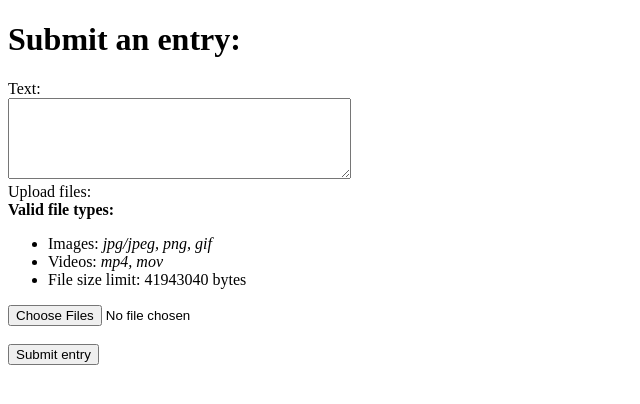
After one commit to brainuser5705/lamp-stack, a PHP site: page /blog_form.php in a window 1280 px wide. The commit adds this page. Shown: the top 404 px of the page, without its empty margins (0-640 px from the left). Run offline with PHP 8.4, Linux system fonts and the light colour scheme.

Commit message:
blog form draft 1
can submit text and linked media

```diff
--- a/blog/blog.php
+++ b/blog/blog.php
@@ -5,9 +5,11 @@
         <title>Blog</title>
     </head>
     <body>
-        <?php include 'blog_config.php'?>
+        <h1>Blog</h1>
 
         <?php
+
+            include 'blog_config.php';
 
             try{
                 // set connection
@@ -22,7 +24,7 @@
 
                 // set a prepared statement to get picture part of entries
                 $getPicStmt = $conn->prepare(
-                    "SELECT path FROM media
+                    "SELECT type, path FROM media
                     WHERE media.entry_id = ?");
 
                 // fetch result rows as an array of Text objects (with id, text, datetime attributes)
--- a/blog/blog_config.php
+++ b/blog/blog_config.php
@@ -6,8 +6,6 @@ $servername = "localhost";
 $username = "root";
 $password = "";
 $db = "blog";
-
-echo "<h1>blog</h1>";
 
 /**
  * Full entry including text and picture(s)
@@ -33,7 +31,7 @@ class FullEntry{
     }
 
     function __toString(){
-        return '<div class="blog-entry">' . $this->text . $this::compilePictures() . '</div>';
+        return '<div class="blog-entry">' . $this->text . $this->compilePictures() . '</div>';
     }
 
 }
@@ -48,7 +46,7 @@ class Text{
     function __toString(){
         return
         "<i>$this->datetime</i><br>
-        <p>$this->text</p>";
+        <pre>$this->text</pre>";
     }
 }
 
@@ -56,10 +54,25 @@ class Text{
  * Represent picture portion of an blog entry
  */
 class Picture{
+    public $type;
     public $path;
 
     function __toString(){
-        return '<img src="images\\' . addslashes($this->path) . '" height="200px"; ><br>';
+        $str = "";
+        switch($this->type){
+            case "image":
+                $str = '<img src="images\\' . addslashes($this->path) . '" height="200px"; ><br>';
+                break;
+            case "video":
+                $str = "video";
+                break;
+            case "other":
+                $str = '<a href="images\\' . addslashes($this->path) . '" download>' . $this->path . '</a>';
+                break;
+            default:
+                $str = "";
+        }
+        return $str;
     }
 }
 
--- /dev/null
+++ b/blog/blog_form.php
@@ -0,0 +1,160 @@
+<!DOCTYPE html>
+<html lang="en">
+    <head>
+        <meta charset="utf-8">
+        <title>Blog Submit</title>
+    </head>
+    <body>
+        <h1> Submit an entry: </h1>
+        <form method="POST" enctype="multipart/form-data" action="<?php echo htmlspecialchars($_SERVER["PHP_SELF"]);?>">
+            <label for="text">Text:</label><br>
+            <textarea name="text" rows="5" cols="40"></textarea><br>
+            <label for="files">Upload files:</label><br>
+
+            <div>
+                <b>Valid file types:</b>
+                <ul>
+                    <li>Images: <i>jpg/jpeg, png, gif</i> </li>
+                    <li>Videos: <i>mp4, mov</i> </li>
+                    <li>File size limit: 41943040 bytes </li>
+                </ul>
+            </div>
+
+            <input type="file" name="files[]" multiple><br><br>
+            <!-- display a list of files that were selected and allow for deletion -->
+            <input type="submit" value="Submit entry" name="submit">
+        </form>
+
+        <?php
+
+            include 'blog_config.php';
+
+            $SUBMISSION_ID; // id of submission
+
+            if ($_SERVER["REQUEST_METHOD"] == "POST"){
+
+                /********* TEXT SUBMISSION **************/
+
+                // validate text
+                $text = $_POST["text"];
+                $text = htmlspecialchars($text);
+
+                // insert text into database
+                try{
+                    $conn = new PDO("mysql:host=$servername;dbname=$db", $username, $password);
+                    // set PDO error mode to exception
+                    $conn->setAttribute(PDO::ATTR_ERRMODE, PDO::ERRMODE_EXCEPTION);
+
+                    $insertText = $conn->prepare(
+                        "INSERT INTO entries(id, text)
+                        VALUES (NULL, ?);"
+                    );
+                    $insertText->execute([$text]);
+
+                    // set text id for foreign key for media (next step)
+                    global $SUBMISSION_ID;
+                    $SUBMISSION_ID = $conn->lastInsertId();
+
+                    echo "Text (id: $SUBMISSION_ID) has successfully been inserted into database<br>";
+
+                }catch(PDOException $e){
+                    echo "Failed to insert text into database: " . $e->getMessage();
+                }
+
+
+
+                /********* FILE(S) SUBMISSION **************/
+
+
+                // validate and upload files
+                $UPLOAD_DIR = "images/";
+
+                if (isset($_FILES['files']) &&
+                     $_FILES['files']["name"][0] != ""){ // apparently $_FILES is not empty even when nothing is submitted??
+
+                    $files = $_FILES['files']; // stores as associative arrays for each attribute of a file (ex. name)
+                    $filesCount = count($files["name"]);
+
+                    // loops through each uploaded file
+                    for($i = 0; $i < $filesCount; $i++){
+
+                        // initial configuration
+                        $target_file = $UPLOAD_DIR . basename($files["name"][$i]);
+                        $pathinfo = pathinfo($target_file); // path info of original file
+                        $uploadStatus = 0; // for validation
+                        $message = "<i>" . $files["name"][$i] . "</i>: ";
+                        $messageExtension = "";
+
+                        // upload error: file with duplicate name
+                        if (file_exists($target_file)){
+                            $uploadStatus = 1;
+                        }
+
+                        //upload error: exceeds file size limit
+                        if ($files["size"][$i] > 41943040){
+                            $uploadStatus = 2;
+                        }
+
+                        // get file type based on file extension
+                        $fileType = "other"; //default value
+                        $fileExtension = $pathinfo["extension"];
+                        if (in_array($fileExtension, array("jpg", "jpeg", "png", "gif"))){
+                            $fileType = "image";
+                        }elseif (in_array($fileExtension, array("mp4", "mov"))){
+                            $fileType = "video";
+                        }
+
+                        // uploading file now
+                        if(isset($_POST["submit"])){
+
+                            // automatically changes target file name by inserting number
+                            if ($uploadStatus == 1){
+                                $fileNum = 1;
+                                while(file_exists($target_file)){
+                                    $target_file = $UPLOAD_DIR . $pathinfo["filename"] . "($fileNum)." . $pathinfo["extension"];
+                                    $fileNum++;
+                                }
+                                $messageExtension = ", due to duplicate, file name changed to " . $target_file;
+                            }elseif($uploadStatus == 2){
+                                $messageExtension = ", file size limit exceeded";
+                            }
+
+                            // uploading the file and send confirmation message
+                            if (move_uploaded_file($files["tmp_name"][$i], $target_file)){
+                                $message .= "File has successfully been uploaded" . $messageExtension . "<br>";
+                            }else{
+                                $message .= "<b>Failed to upload file</b>". $messageExtension . "<br>";
+                            }
+
+                            echo $message;
+
+                        }
+
+                        // insert media into database
+                        try{
+                            $conn = new PDO("mysql:host=$servername;dbname=$db", $username, $password);
+                            // set PDO error mode to exception
+                            $conn->setAttribute(PDO::ATTR_ERRMODE, PDO::ERRMODE_EXCEPTION);
+
+                            $insertMedia = $conn->prepare(
+                                "INSERT INTO media (entry_id, type, path)
+                                VALUES(?, ?, ?);"
+                            );
+                            $insertMedia->execute([$SUBMISSION_ID, $fileType, basename($target_file)]);
+
+                            echo "File (id: {$conn->lastInsertId()}, type: $fileType) has successfully been inserted into database<br>";
+                        }catch (PDOException $e){
+                            echo "Failed to insert " . filename($target_file) . " into database: " . $e->getMessage();
+                        }
+
+                    }
+                }
+
+            }
+
+
+
+        ?>
+
+    </body>
+</html>
```
